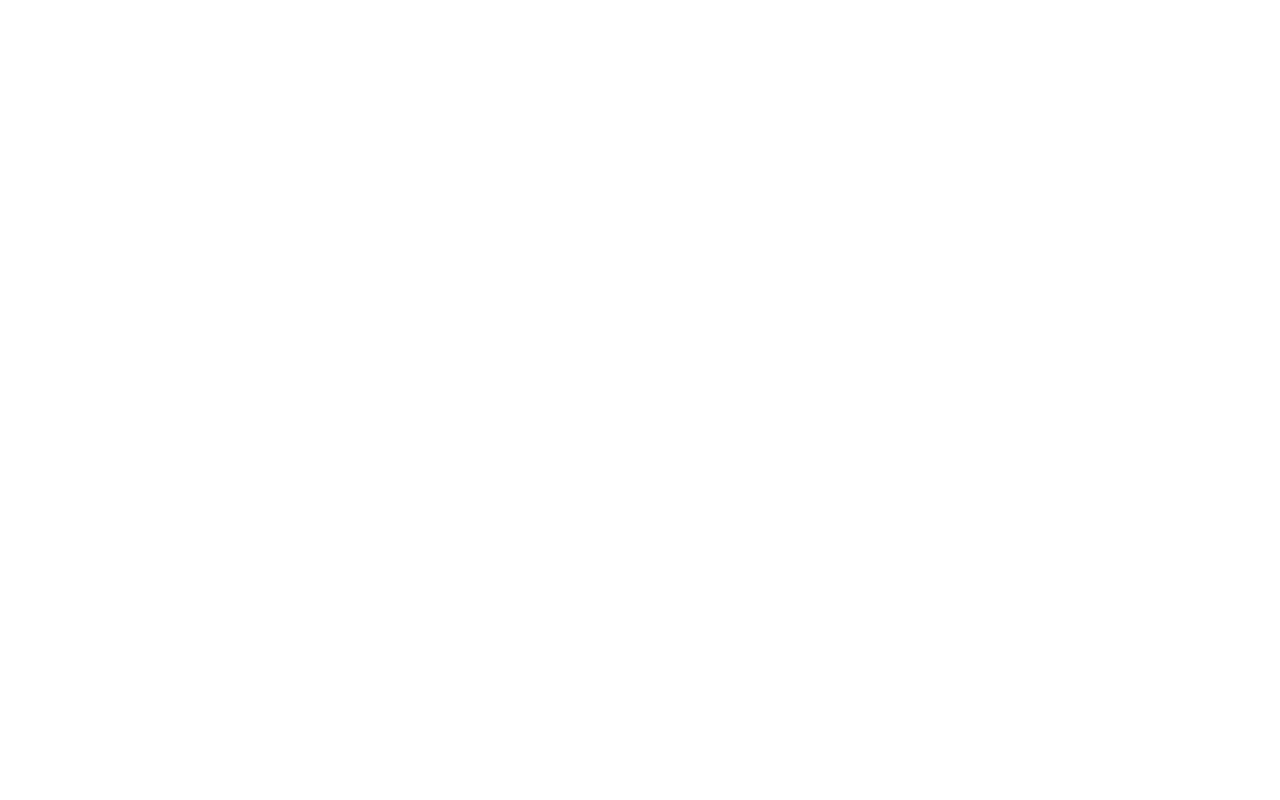
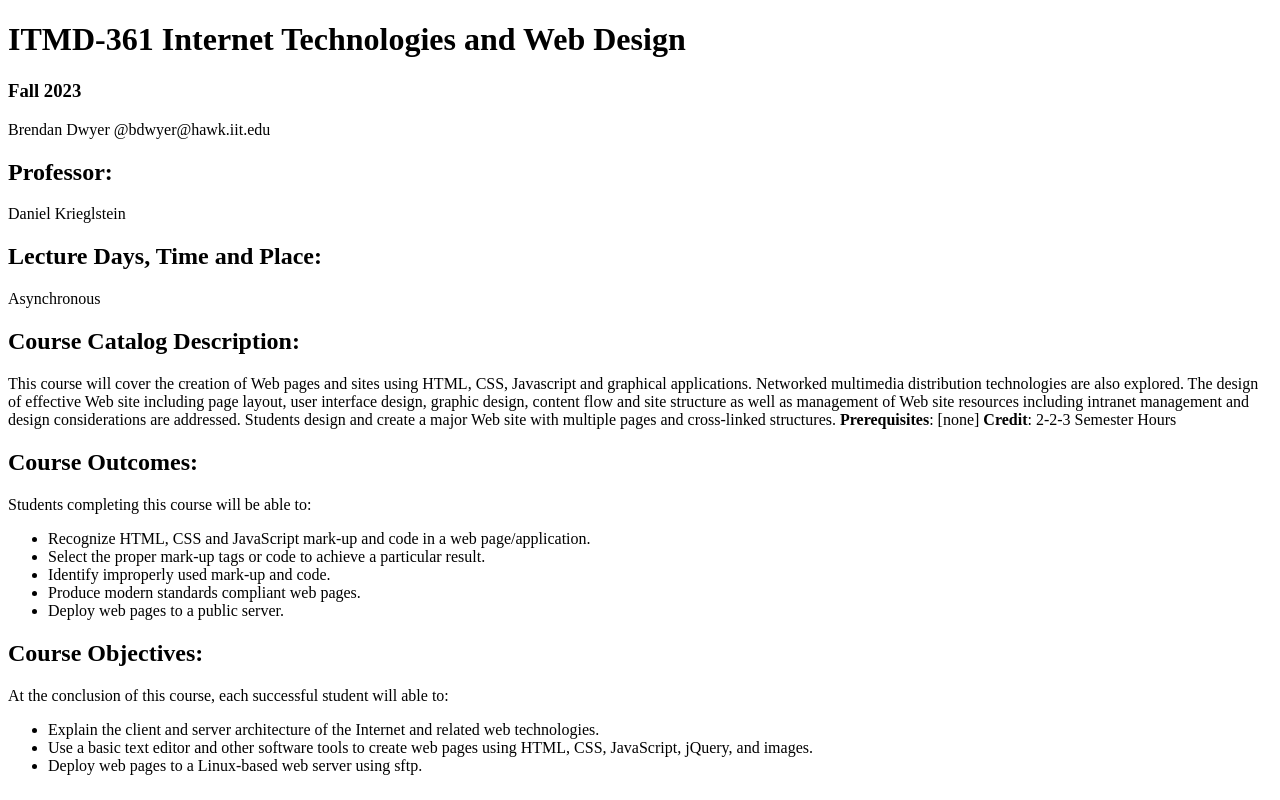
Before and after one commit to acshamrock/Lab-2, a plain HTML site: page index.html in a window 1280 px wide. Drawn offline with Linux system fonts and the light colour scheme.

Commit message:
First draft of final code pre html check

```diff
--- a/index.html
+++ b/index.html
@@ -4,3 +4,31 @@
 <head>
 	<title>ITMD-361 Internet Technologies and Web Design</title>
 </head>
+<body>
+	<h1>ITMD-361 Internet Technologies and Web Design</h1>
+	<h3>Fall 2023</h3>
+	<p>Brendan Dwyer @bdwyer@hawk.iit.edu</p>
+	<h2>Professor:</h2>
+	<p>Daniel Krieglstein</p>
+	<h2>Lecture Days, Time and Place:</h2>
+	<p>Asynchronous</p>
+	<h2>Course Catalog Description:</h2>
+	<p>This course will cover the creation of Web pages and sites using HTML, CSS, Javascript and graphical applications. Networked multimedia distribution technologies are also explored. The design of effective Web site including page layout, user interface design, graphic design, content flow and site structure as well as management of Web site resources including intranet management and design considerations are addressed. Students design and create a major Web site with multiple pages and cross-linked structures. <strong>Prerequisites</strong>: [none] <strong>Credit</strong>: 2-2-3 Semester Hours</p>
+	<h2>Course Outcomes:</h2>
+	<p>Students completing this course will be able to:</p>
+	<ul>
+	<li>Recognize HTML, CSS and JavaScript mark-up and code in a web page/application.</li>
+	<li>Select the proper mark-up tags or code to achieve a particular result.</li>
+	<li>Identify improperly used mark-up and code.</li>
+	<li>Produce modern standards compliant web pages.</li>
+	<li>Deploy web pages to a public server.</li>
+	</ul>
+	<h2>Course Objectives:</h2>
+	<p>At the conclusion of this course, each successful student will able to:</p>
+	<ul>
+	<li>Explain the client and server architecture of the Internet and related web technologies.</li>
+	<li>Use a basic text editor and other software tools to create web pages using HTML, CSS, JavaScript, jQuery, and images.</li>
+	<li>Deploy web pages to a Linux-based web server using sftp.</li>
+	</ul>
+</body>
+</html>
```
